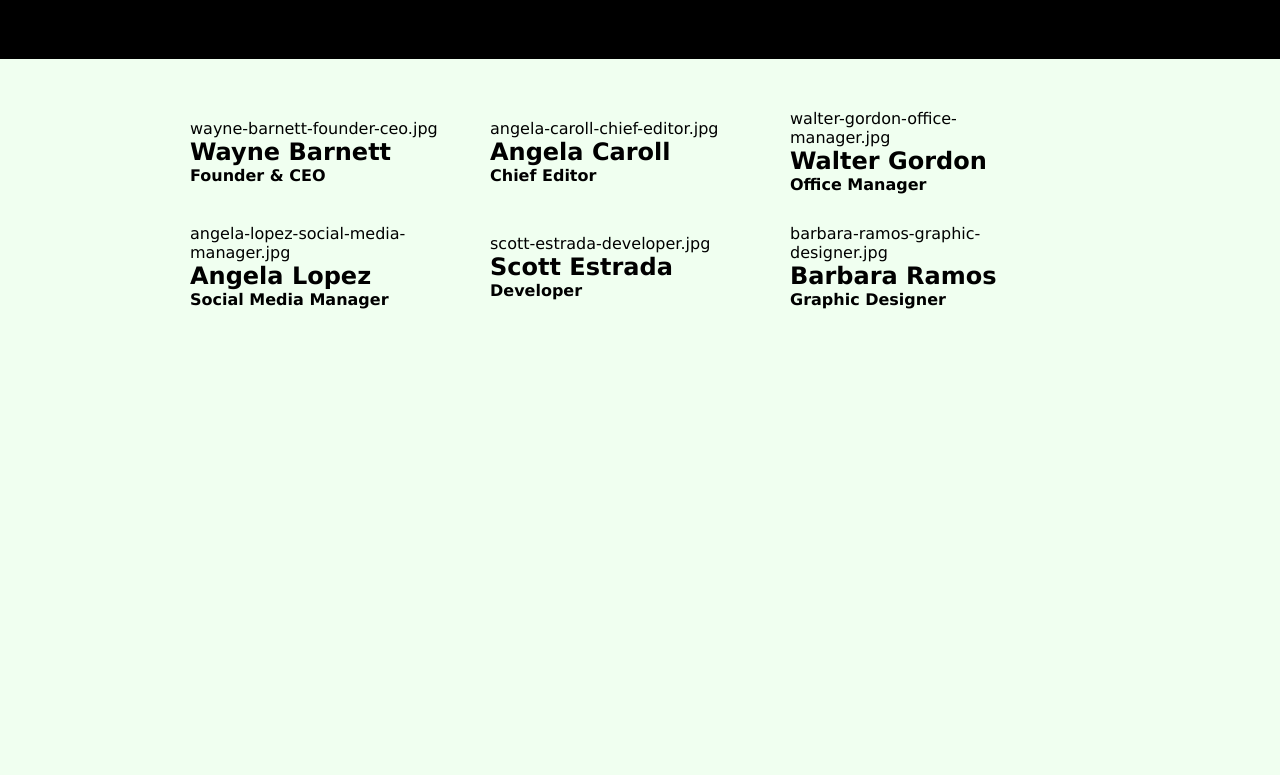
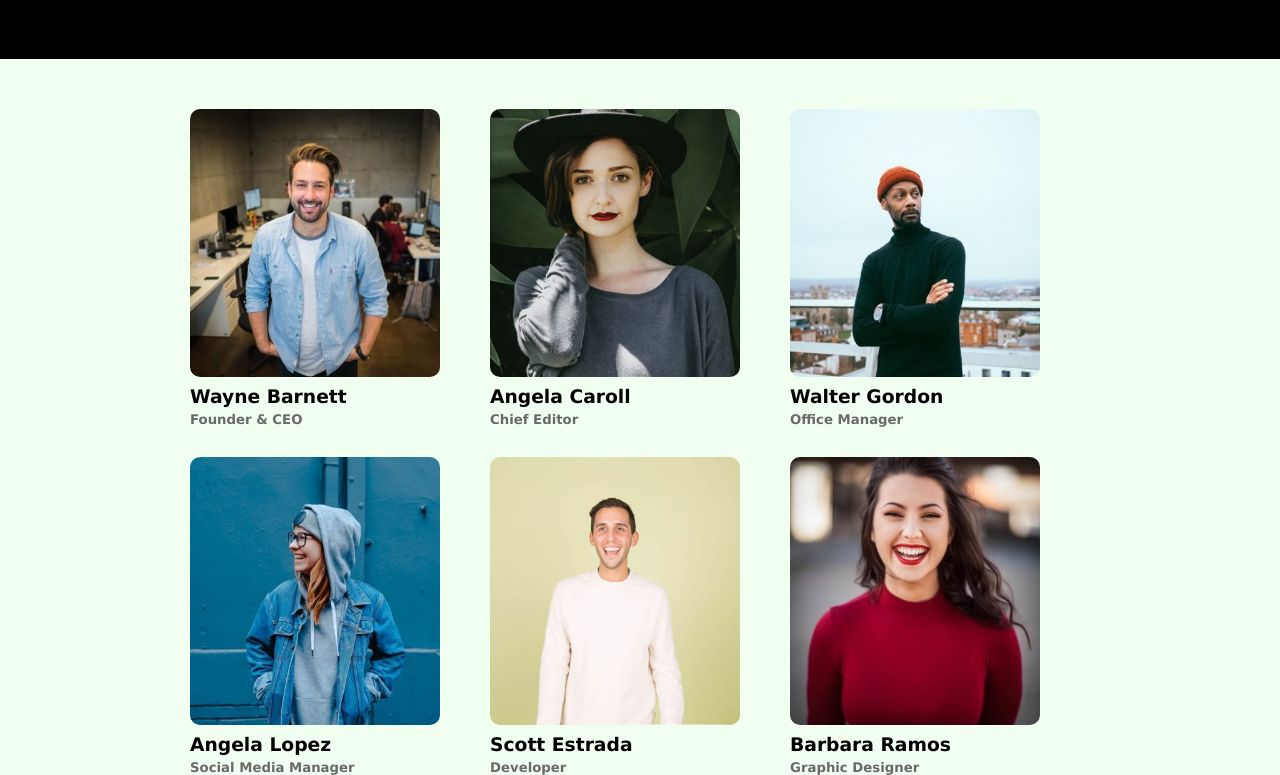
Before and after one commit to nehabht/js-our-team, a plain HTML site: page index.html in a window 1280 px wide. Shown: the part 91-866 px from the top of the page. Before the commit the page ends 800 px from the top, so only its background shows below. Drawn offline with Linux system fonts and the light colour scheme.

Commit message:
add bonus 1-2

```diff
--- a/assets/css/style.css
+++ b/assets/css/style.css
@@ -37,5 +37,15 @@ h1{
 .card{
     width: 250px;
 
+}
 
+.card img {
+    width: 100%;
+    border-radius: 10px;
+    margin-bottom: 5px;
 }
+
+h5{
+    padding-top: 5px;
+    color: dimgray
+}
--- a/assets/js/main.js
+++ b/assets/js/main.js
@@ -38,7 +38,8 @@ for (let i = 0; i < team.length; i++) {
     const teamMember = team[i];
     console.log(team.length)
 
-    let card= "<div class='card'> <div>"+ teamMember.image +"</div> <h2> "+ teamMember.name +"</h2> <h4>"+ teamMember.role+ "</h4></div>"
+    //stampare name,role e image stringa in dom
+    let card= "<div class='card'> <div> <img src='./assets/img/" + teamMember.image + "'> </div> <h3> "+ teamMember.name +"</h3> <h5>"+ teamMember.role+ "</h5></div>"
     cards.innerHTML += card
 
 
@@ -46,6 +47,3 @@ for (let i = 0; i < team.length; i++) {
     console.log(teamMember.role);
     console.log(teamMember.image)
 }
-
-
-//stampare name,role e image stringa in dom
```
Also changed, not shown: index.html (+2 -0 lines).
